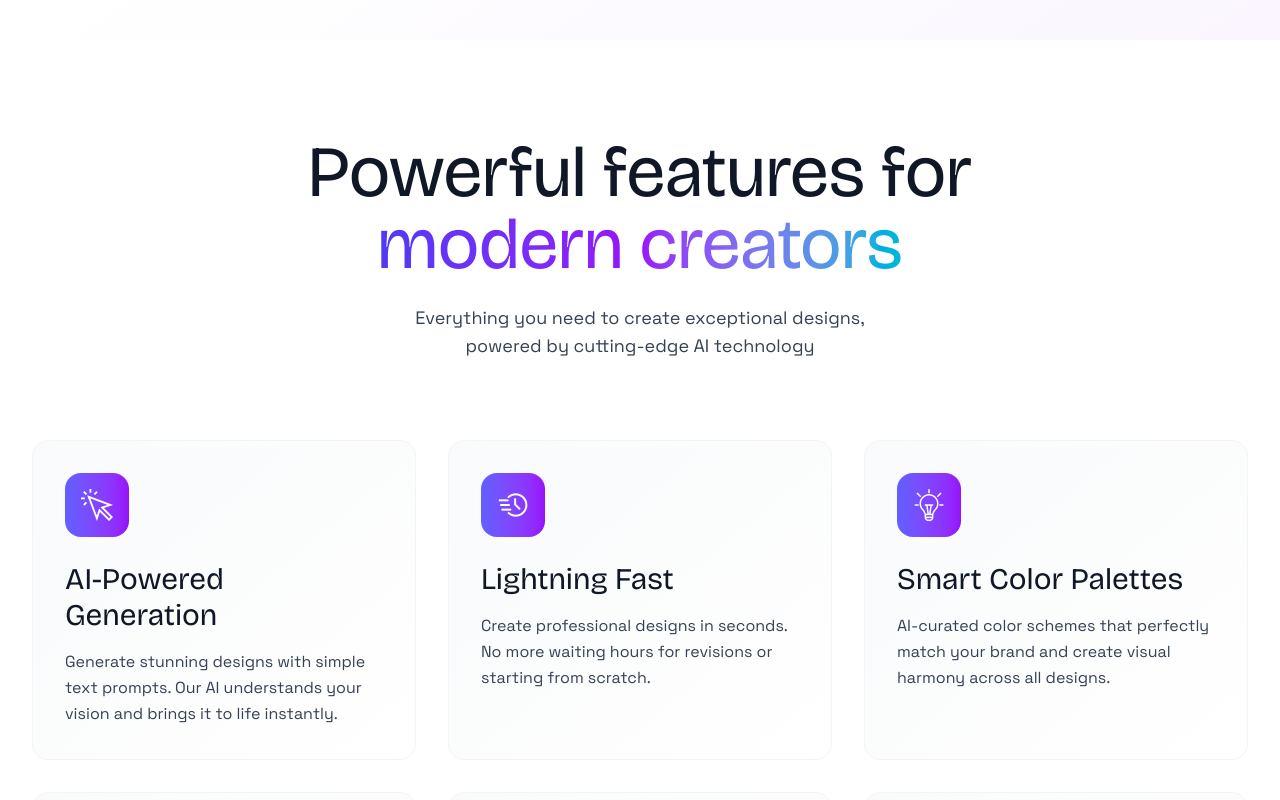
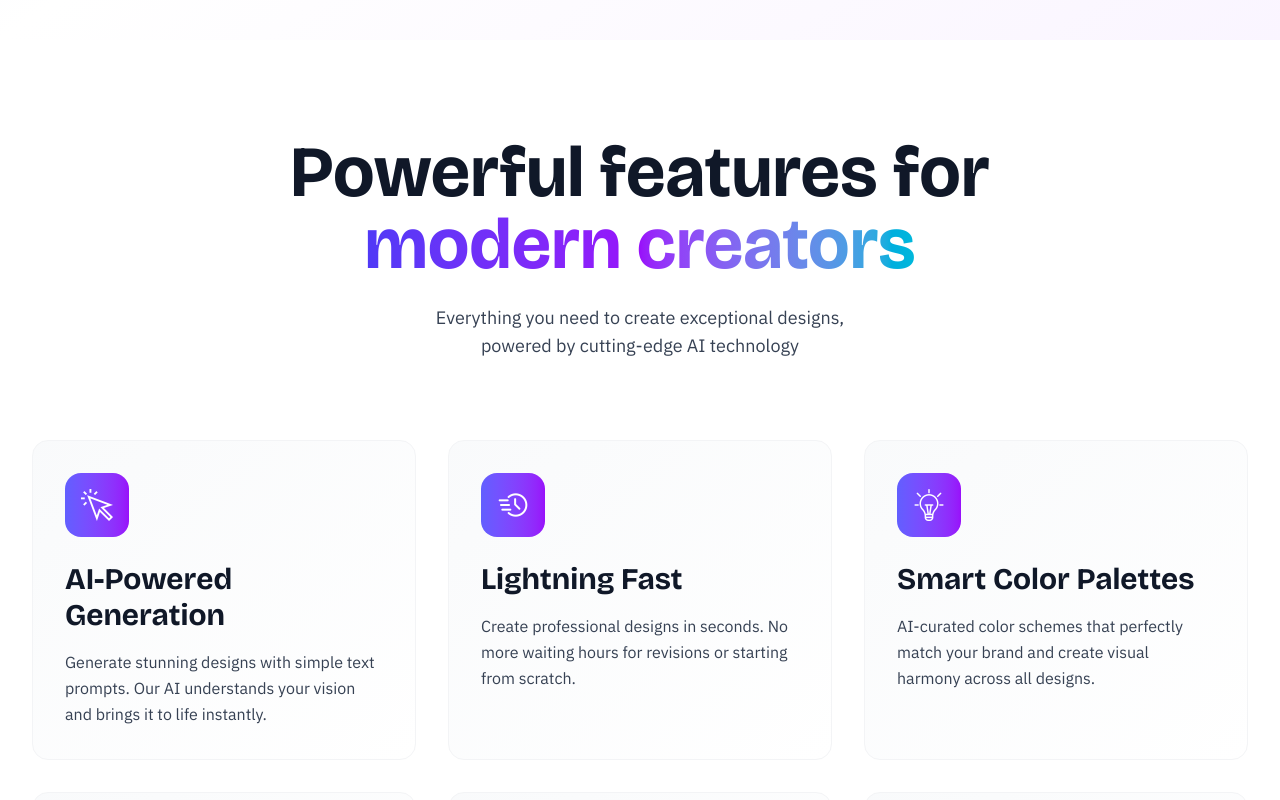
Before and after one commit to FahadBinQaiser/Sensiya, a React (Vite) app: page / in a window 1280 px wide. Shown: the part 840-1640 px from the top of the page. Built offline with nearby package versions, Linux system fonts and the light colour scheme.

Commit message:
Fixed features

```diff
--- a/src/components/Features/Feature.jsx
+++ b/src/components/Features/Feature.jsx
@@ -1,42 +1,42 @@
-import React from 'react';
+import React from "react";
 
 const Features = () => {
   const features = [
     {
-      image: '/illustrations/arrow.png',
-      title: 'AI-Powered Generation',
+      image: "/illustrations/arrow.png",
+      title: "AI-Powered Generation",
       description:
-        'Generate stunning designs with simple text prompts. Our AI understands your vision and brings it to life instantly.',
+        "Generate stunning designs with simple text prompts. Our AI understands your vision and brings it to life instantly.",
     },
     {
-      image: '/illustrations/time.png',
-      title: 'Lightning Fast',
+      image: "/illustrations/time.png",
+      title: "Lightning Fast",
       description:
-        'Create professional designs in seconds. No more waiting hours for revisions or starting from scratch.',
+        "Create professional designs in seconds. No more waiting hours for revisions or starting from scratch.",
     },
     {
-      image: '/illustrations/idea.png',
-      title: 'Smart Color Palettes',
+      image: "/illustrations/idea.png",
+      title: "Smart Color Palettes",
       description:
-        'AI-curated color schemes that perfectly match your brand and create visual harmony across all designs.',
+        "AI-curated color schemes that perfectly match your brand and create visual harmony across all designs.",
     },
     {
-      image: '/illustrations/AI.png',
-      title: 'Intelligent Layout',
+      image: "/illustrations/AI.png",
+      title: "Intelligent Layout",
       description:
-        'Advanced algorithms ensure perfect composition, spacing, and visual hierarchy in every design.',
+        "Advanced algorithms ensure perfect composition, spacing, and visual hierarchy in every design.",
     },
     {
-      image: '/illustrations/export.png',
-      title: 'Multi-Format Export',
+      image: "/illustrations/export.png",
+      title: "Multi-Format Export",
       description:
-        'Export your designs in any format you need — PNG, SVG, PDF, or directly to your favorite platforms.',
+        "Export your designs in any format you need — PNG, SVG, PDF, or directly to your favorite platforms.",
     },
     {
-      image: '/illustrations/diamond.png',
-      title: 'Style Adaptation',
+      image: "/illustrations/diamond.png",
+      title: "Style Adaptation",
       description:
-        'Transform existing designs into different styles and formats while maintaining brand consistency.',
+        "Transform existing designs into different styles and formats while maintaining brand consistency.",
     },
   ];
 
@@ -44,17 +44,18 @@ const Features = () => {
     <section id="features" className="py-24 bg-white">
       <div className="max-w-7xl mx-auto px-4 sm:px-6 lg:px-8">
         <div className="text-center mb-20">
-          <h2 className="text-5xl luckiest-guy md:text-5xl lg:text-7xl text-gray-900 mb-6">
-            Powerful features for {' '} <span className="sm:block">
-
-            <span className="bg-gradient-to-r from-indigo-600 via-purple-600 to-cyan-500 bg-clip-text text-transparent">
-              modern creators
-            </span>
+          <h2 className="text-5xl bricolage-grotesque md:text-5xl lg:text-7xl text-gray-900 mb-6">
+            Powerful features for{" "}
+            <span className="sm:block">
+              <span className="bg-gradient-to-r from-indigo-600 via-purple-600 to-cyan-500 bg-clip-text text-transparent">
+                modern creators
+              </span>
             </span>
           </h2>
-          <p className="text-lg text-pretty space-grotesk text-gray-700">
-            Everything you need to create exceptional designs,<span className="sm:block">
-            powered by cutting-edge AI technology
+          <p className="text-lg text-pretty ibm-plex-sans text-gray-700">
+            Everything you need to create exceptional designs,
+            <span className="sm:block">
+              powered by cutting-edge AI technology
             </span>
           </p>
         </div>
@@ -73,10 +74,12 @@ const Features = () => {
                 />
               </div>
 
-              <h3 className="text-3xl text-gray-900 mb-4 group-hover:text-indigo-600 transition-colors duration-300">
+              <h3 className="text-3xl bricolage-grotesque text-gray-900 mb-4 group-hover:text-indigo-600 transition-colors duration-300">
                 {title}
               </h3>
-              <p className="text-gray-700 space-grotesk leading-relaxed">{description}</p>
+              <p className="text-gray-700 ibm-plex-sans leading-relaxed">
+                {description}
+              </p>
             </div>
           ))}
         </div>
```
